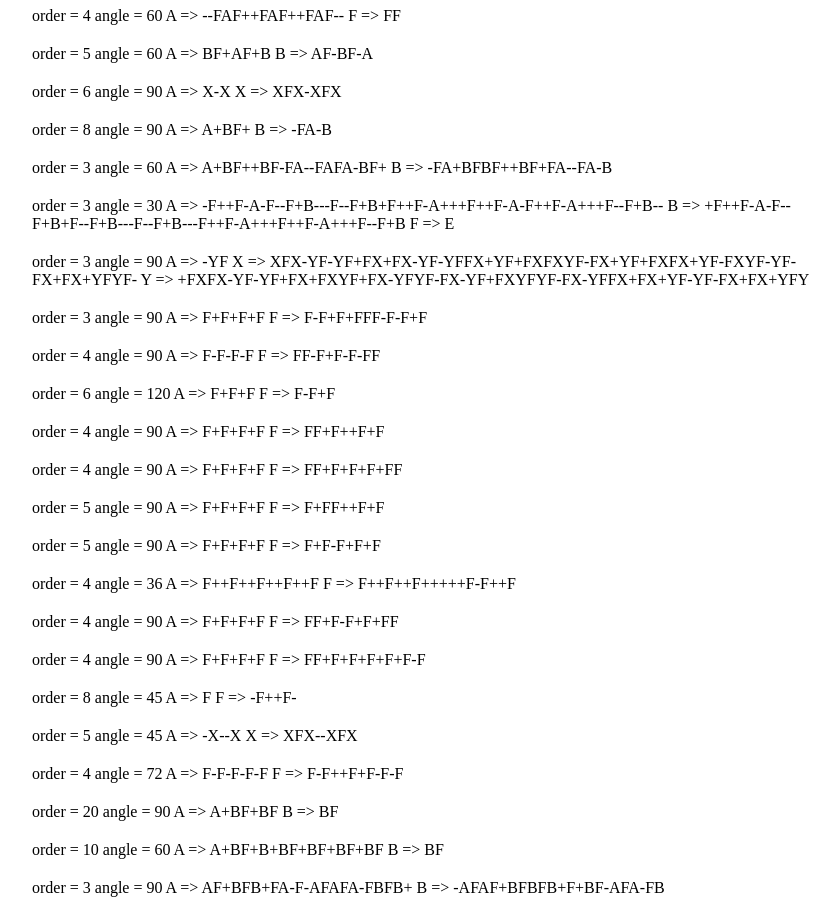
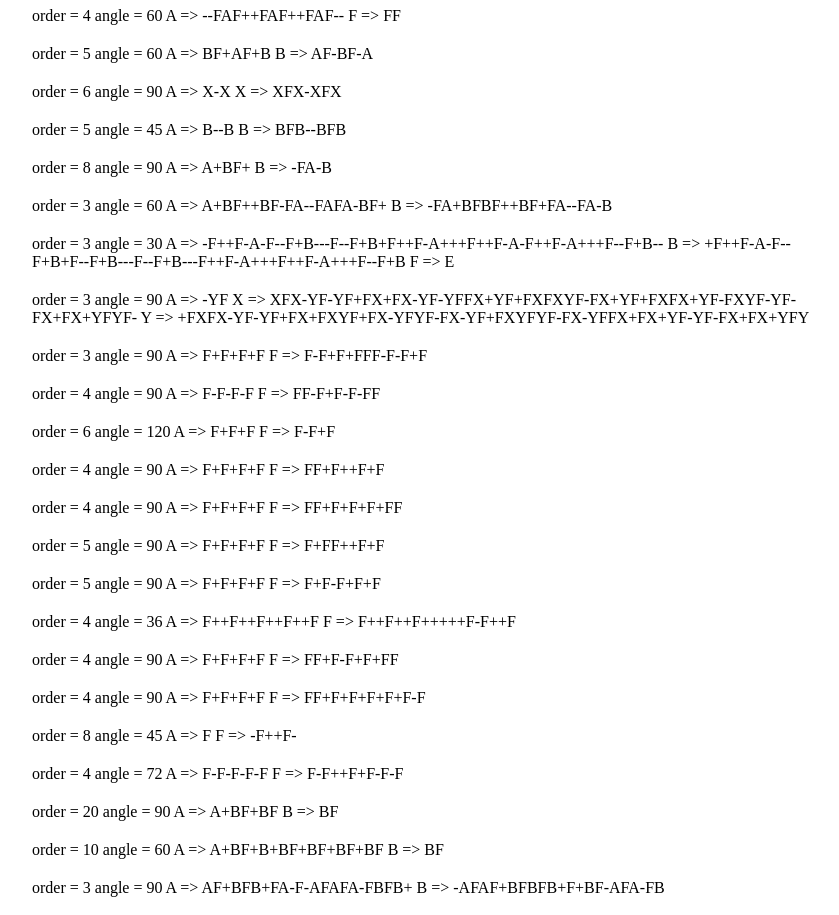
Before and after one commit to oneearedrabbit/l-sys-playground, a plain HTML site: page l-system/index.html in a window 1280 px wide. Shown: the part 881-1796 px from the top of the page, without its empty margins (218-1057 px from the left). Drawn offline with Linux system fonts and the light colour scheme.

Commit message:
Update index.html

```diff
--- a/l-system/index.html
+++ b/l-system/index.html
@@ -281,6 +281,19 @@
 
       <div class="box">
           <web-fractal
+              data-name="Krishna Anklets"
+              data-creation-date="2024-02-15"
+          >
+              order = 5
+              angle = 45
+
+              A => B--B
+              B => BFB--BFB
+          </web-fractal>
+      </div>
+
+      <div class="box">
+          <web-fractal
               data-name="Dragon Curve"
               data-creation-date="2024-02-14"
               data-description="A dragon curve is any member of a family of self-similar fractal curves. The dragon curve is probably most commonly thought of as the shape that is generated from repeatedly folding a strip of paper in half, although there are other curves that are called dragon curves that are generated differently."
@@ -480,19 +493,6 @@
 
               A => F
               F => -F++F-
-          </web-fractal>
-      </div>
-
-      <div class="box">
-          <web-fractal
-              data-name="Krishna Anklets"
-              data-creation-date="2024-02-15"
-          >
-              order = 5
-              angle = 45
-
-              A => -X--X
-              X => XFX--XFX
           </web-fractal>
       </div>
 
```
